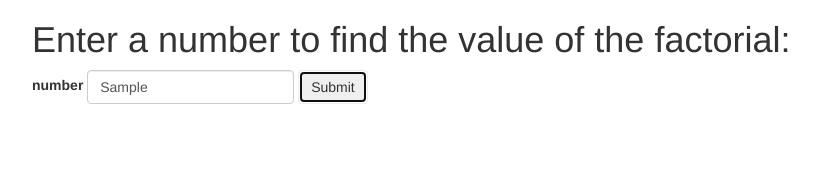
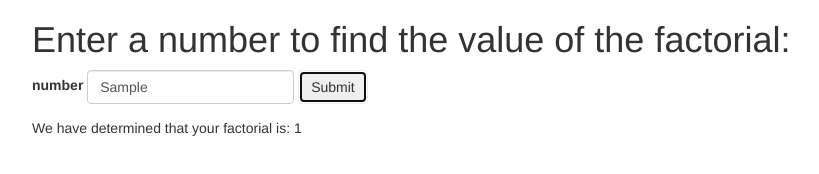
Before and after one commit to sreadbrown/factorial, a plain HTML site: page index.html in a window 1280 px wide. Both pictures are taken after typing "Sample" into the empty fields and a click on the button "Submit". Shown: the whole page, without its empty margins (38-857 px from the left). Drawn offline with Linux system fonts and the light colour scheme.

Commit message:
fixed errors in jquery

```diff
--- a/index.html
+++ b/index.html
@@ -10,15 +10,16 @@
     <div class="container">
       <h1>Enter a number to find the value of the factorial:</h1>
       <div id="factorial">
-        <form class="form-inline">
+        <form id="factorial" class="form-inline">
           <div class="form-group">
             <label for="number">number</label>
-            <input id="a" class="form-control" type="text">
+            <input id="number" class="form-control" type="text">
           </div>
           <button type="submit" class="btn">Submit</button>
         </form>
       </div>
       <div id="result">
+        <p>We have determined that your factorial is: <span id="factorialdisplay"></span></p>
       </div>
     </div>
         </div>
--- a/js/scripts.js
+++ b/js/scripts.js
@@ -1,16 +1,22 @@
-function factorial(n) {
-    return ((n*(n+1))/2)
+function factorial(a) {
+  var number = 1;
+  for (i = a; i > 1; i--)
+  {
+    number = number * i;
+  }
+  return number;
 }
 
 
-$(document).ready(function(){
-  $("#factorial form").submit(function(event) {
-  var n = parseInt($("input#n").val());
-  var result = factorial(n);
-  $("#result").show(result);
+$(document).ready(function() {
+  $("form#factorial").submit(function(event) {
+    var a = parseInt($("input#number").val());
 
+    var result = factorial(a);
 
- event.preventDefault();
+    $("#factorialdisplay").text(result);
 
+    $("#result").show();
+    event.preventDefault();
+  });
 });
-});
```
